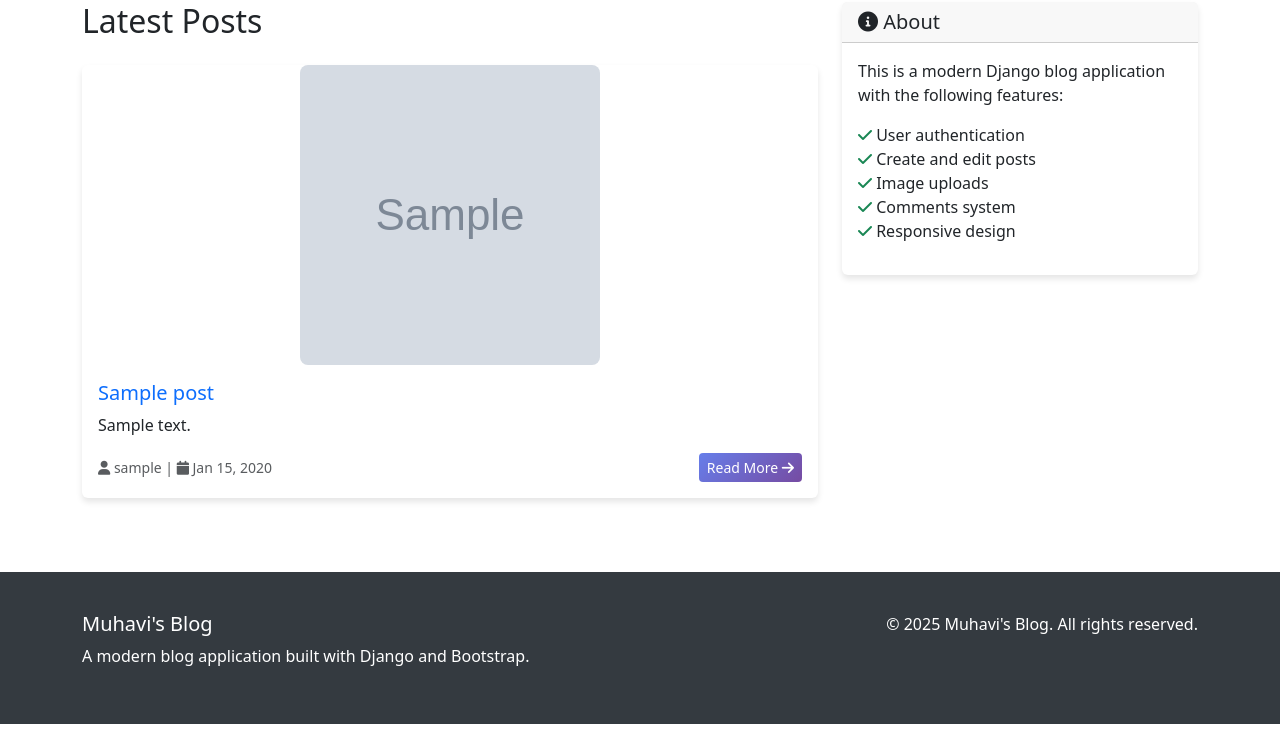
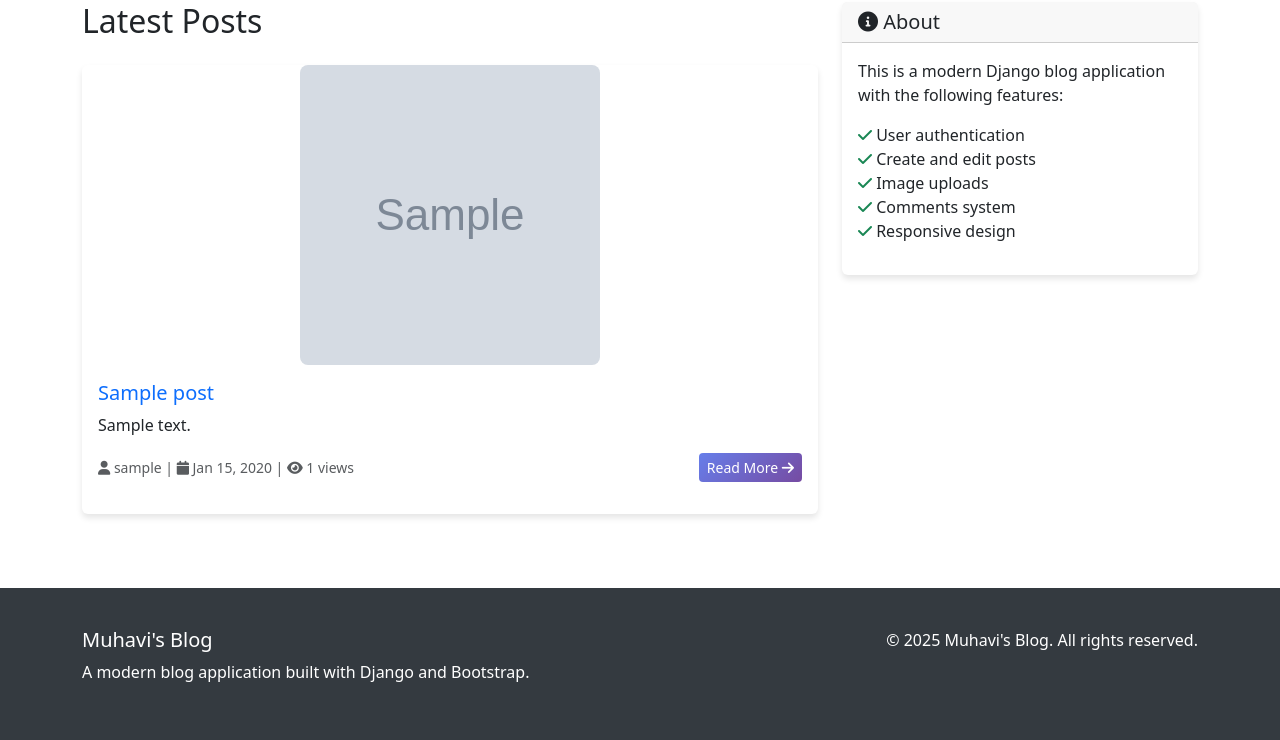
Before and after one commit to Muhavii/Django-Blog-Website, a Django app: page / in a window 1280 px wide. Shown: the part 461-1201 px from the top of the page. Run offline with Django 4.2, Linux system fonts and the light colour scheme; tables that the repository leaves empty hold one stand-in row (values such as "Sample post"); grey boxes marked "Sample" are stand-in pictures.

Commit message:
Add post view counter feature - track and display view counts

```diff
--- a/blog/models.py
+++ b/blog/models.py
@@ -11,6 +11,7 @@ class Post(models.Model):
     created_at = models.DateTimeField(default=timezone.now)
     updated_at = models.DateTimeField(auto_now=True)
     image = models.ImageField(upload_to='blog_images/', blank=True, null=True)
+    view_count = models.PositiveIntegerField(default=0)
 
     class Meta:
         ordering = ['-created_at']
--- a/blog/views.py
+++ b/blog/views.py
@@ -23,6 +23,10 @@ def home(request):
 def post_detail(request, pk):
     post = get_object_or_404(Post, pk=pk)
     comments = post.comments.all()
+
+    # Increment view count
+    post.view_count += 1
+    post.save(update_fields=['view_count'])
 
     if request.method == 'POST':
         form = CommentForm(request.POST)
--- a/templates/blog/home.html
+++ b/templates/blog/home.html
@@ -42,10 +42,11 @@
                             </a>
                         </h5>
                         <p class="card-text">{{ post.content|truncatewords:30 }}</p>
-                        <div class="d-flex justify-content-between align-items-center">
+                        <div class="d-flex justify-content-between align-items-center mb-3">
                             <small class="text-muted">
                                 <i class="fas fa-user"></i> {{ post.author.username }} |
-                                <i class="fas fa-calendar"></i> {{ post.created_at|date:"M d, Y" }}
+                                <i class="fas fa-calendar"></i> {{ post.created_at|date:"M d, Y" }} |
+                                <i class="fas fa-eye"></i> {{ post.view_count }} views
                             </small>
                             <a href="{% url 'post_detail' post.pk %}" class="btn btn-primary btn-sm">
                                 Read More <i class="fas fa-arrow-right"></i>
--- a/templates/blog/post_detail.html
+++ b/templates/blog/post_detail.html
@@ -17,7 +17,8 @@
                         <div>
                             <small class="text-muted">
                                 <i class="fas fa-user"></i> {{ post.author.username }} |
-                                <i class="fas fa-calendar"></i> {{ post.created_at|date:"M d, Y" }}
+                                <i class="fas fa-calendar"></i> {{ post.created_at|date:"M d, Y" }} |
+                                <i class="fas fa-eye"></i> {{ post.view_count }} views
                                 {% if post.updated_at != post.created_at %}
                                 | <i class="fas fa-edit"></i> Updated {{ post.updated_at|date:"M d, Y" }}
                                 {% endif %}
```
Also changed, not shown: blog/migrations/0002_post_view_count.py (added).
